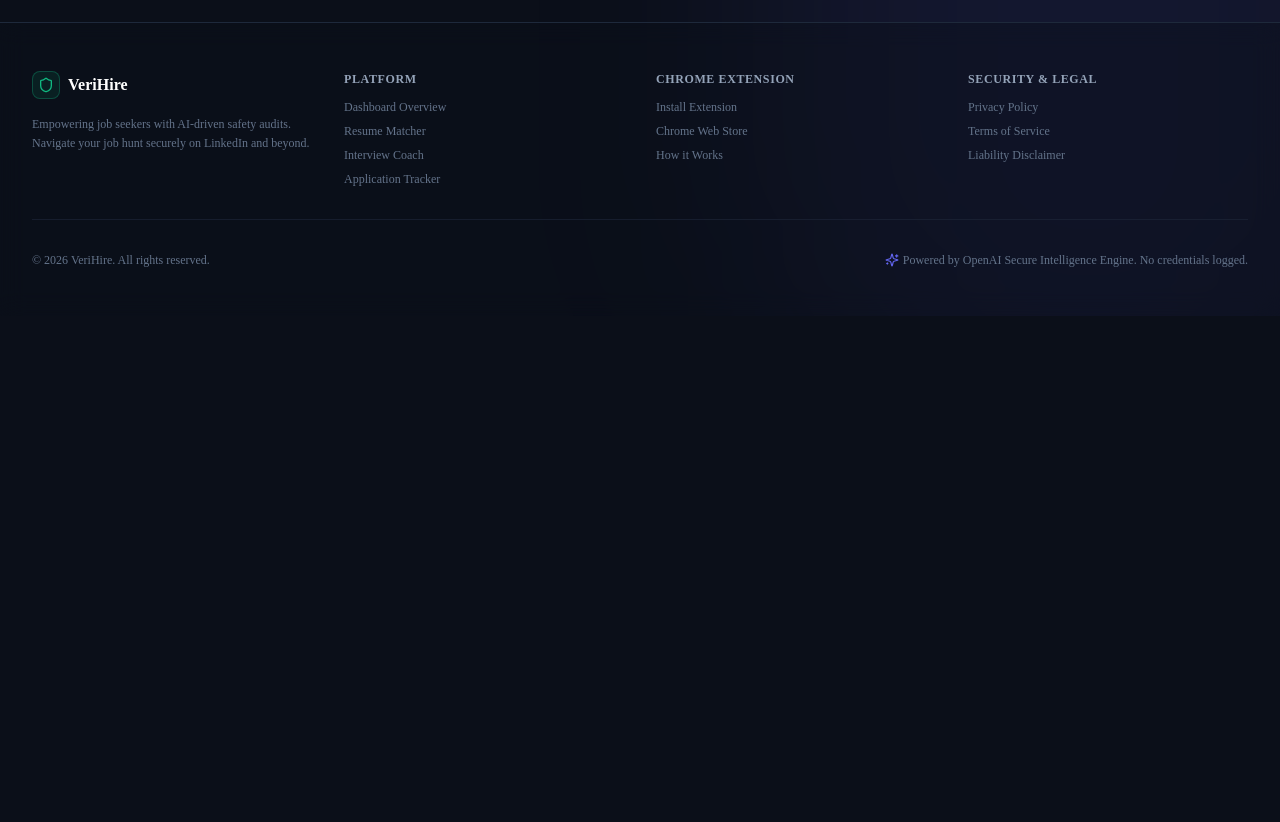
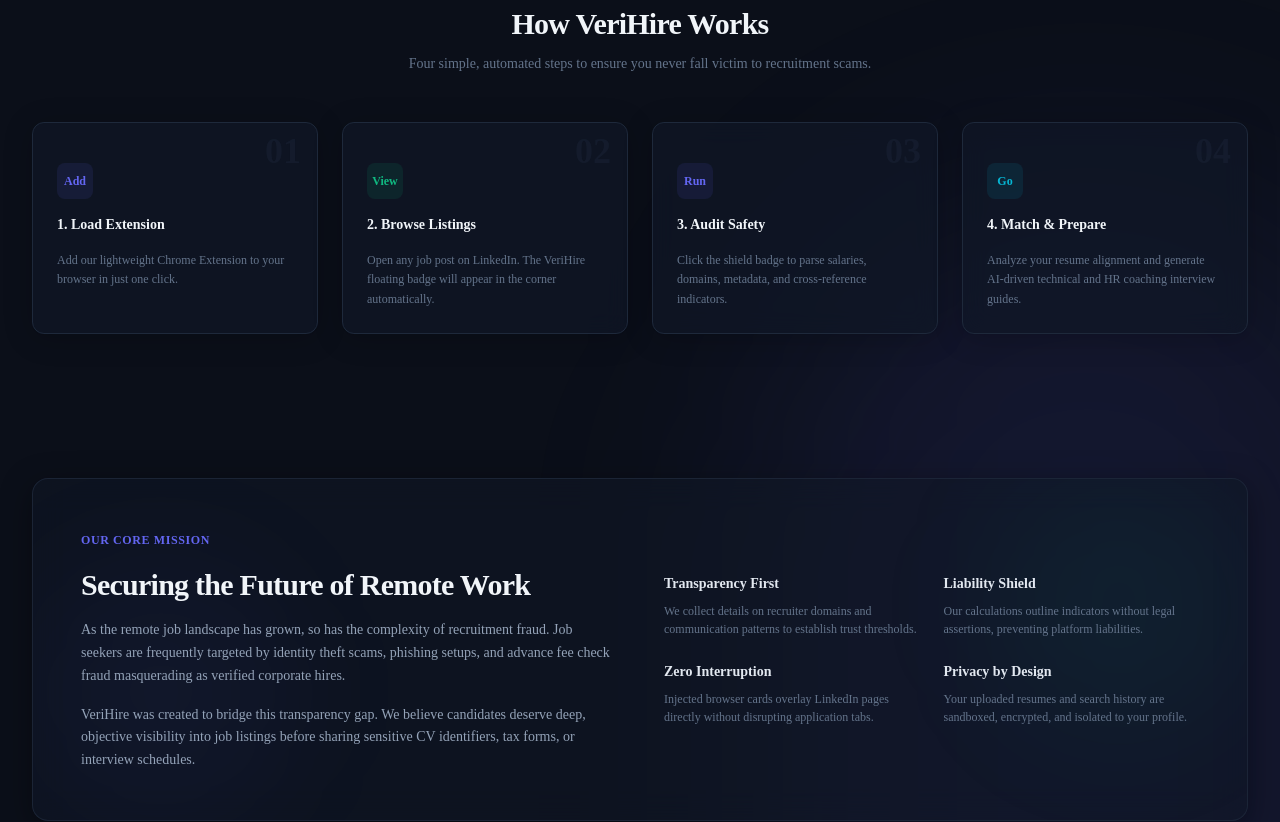
Before and after one commit to jyotidxt/veriHire, a Next.js app in the folder web/: page / in a window 1280 px wide. Shown: the part 1440-2262 px from the top of the page. Before the commit the page ends 1756 px from the top, so only its background shows below. Built offline with nearby package versions, Linux system fonts and the light colour scheme; no server answers.

Commit message:
final errors resolved

```diff
--- a/web/src/app/page.tsx
+++ b/web/src/app/page.tsx
@@ -147,6 +147,113 @@
             </p>
           </Card>
         </div>
+
+        {/* How It Works Section */}
+        <div className="mt-36 space-y-12">
+          <div className="text-center max-w-2xl mx-auto space-y-3">
+            <h2 className="text-3xl font-bold tracking-tight">How VeriHire Works</h2>
+            <p className="text-sm text-slate-500">
+              Four simple, automated steps to ensure you never fall victim to recruitment scams.
+            </p>
+          </div>
+
+          <div className="grid grid-cols-1 sm:grid-cols-2 lg:grid-cols-4 gap-6">
+            <Card className="relative overflow-hidden space-y-4 border-slate-200 dark:border-slate-800">
+              <span className="absolute top-2 right-4 text-4xl font-extrabold text-slate-200/50 dark:text-slate-800/40 select-none">01</span>
+              <div className="w-9 h-9 rounded-lg bg-brand-violet/10 flex items-center justify-center">
+                <span className="text-xs font-bold text-brand-violet">Add</span>
+              </div>
+              <h4 className="font-bold text-sm">1. Load Extension</h4>
+              <p className="text-xs text-slate-500 leading-relaxed">
+                Add our lightweight Chrome Extension to your browser in just one click.
+              </p>
+            </Card>
+
+            <Card className="relative overflow-hidden space-y-4 border-slate-200 dark:border-slate-800">
+              <span className="absolute top-2 right-4 text-4xl font-extrabold text-slate-200/50 dark:text-slate-800/40 select-none">02</span>
+              <div className="w-9 h-9 rounded-lg bg-emerald-500/10 flex items-center justify-center">
+                <span className="text-xs font-bold text-emerald-500">View</span>
+              </div>
+              <h4 className="font-bold text-sm">2. Browse Listings</h4>
+              <p className="text-xs text-slate-500 leading-relaxed">
+                Open any job post on LinkedIn. The VeriHire floating badge will appear in the corner automatically.
+              </p>
+            </Card>
+
+            <Card className="relative overflow-hidden space-y-4 border-slate-200 dark:border-slate-800">
+              <span className="absolute top-2 right-4 text-4xl font-extrabold text-slate-200/50 dark:text-slate-800/40 select-none">03</span>
+              <div className="w-9 h-9 rounded-lg bg-indigo-500/10 flex items-center justify-center">
+                <span className="text-xs font-bold text-indigo-500">Run</span>
+              </div>
+              <h4 className="font-bold text-sm">3. Audit Safety</h4>
+              <p className="text-xs text-slate-500 leading-relaxed">
+                Click the shield badge to parse salaries, domains, metadata, and cross-reference indicators.
+              </p>
+            </Card>
+
+            <Card className="relative overflow-hidden space-y-4 border-slate-200 dark:border-slate-800">
+              <span className="absolute top-2 right-4 text-4xl font-extrabold text-slate-200/50 dark:text-slate-800/40 select-none">04</span>
+              <div className="w-9 h-9 rounded-lg bg-cyan-500/10 flex items-center justify-center">
+                <span className="text-xs font-bold text-cyan-500">Go</span>
+              </div>
+              <h4 className="font-bold text-sm">4. Match & Prepare</h4>
+              <p className="text-xs text-slate-500 leading-relaxed">
+                Analyze your resume alignment and generate AI-driven technical and HR coaching interview guides.
+              </p>
+            </Card>
+          </div>
+        </div>
+
+        {/* About VeriHire Section */}
+        <div className="mt-36 glass-panel rounded-2xl border border-slate-200 dark:border-slate-800/80 p-8 md:p-12 relative overflow-hidden">
+          <div className="absolute top-0 right-0 w-64 h-64 bg-emerald-500/5 rounded-full blur-3xl pointer-events-none" />
+          <div className="absolute bottom-0 left-0 w-64 h-64 bg-brand-violet/5 rounded-full blur-3xl pointer-events-none" />
+
+          <div className="grid grid-cols-1 lg:grid-cols-2 gap-12 items-center relative z-10">
+            {/* Left Col */}
+            <div className="space-y-4">
+              <span className="text-xs font-bold uppercase tracking-wider text-brand-violet">Our Core Mission</span>
+              <h2 className="text-3xl font-extrabold tracking-tight">Securing the Future of Remote Work</h2>
+              <p className="text-sm text-slate-600 dark:text-slate-400 leading-relaxed">
+                As the remote job landscape has grown, so has the complexity of recruitment fraud. Job seekers are frequently targeted by identity theft scams, phishing setups, and advance fee check fraud masquerading as verified corporate hires.
+              </p>
+              <p className="text-sm text-slate-600 dark:text-slate-400 leading-relaxed">
+                VeriHire was created to bridge this transparency gap. We believe candidates deserve deep, objective visibility into job listings before sharing sensitive CV identifiers, tax forms, or interview schedules.
+              </p>
+            </div>
+
+            {/* Right Col */}
+            <div className="grid grid-cols-1 sm:grid-cols-2 gap-6">
+              <div className="space-y-2">
+                <h4 className="text-sm font-bold text-slate-800 dark:text-slate-200">Transparency First</h4>
+                <p className="text-xs text-slate-500 leading-normal">
+                  We collect details on recruiter domains and communication patterns to establish trust thresholds.
+                </p>
+              </div>
+
+              <div className="space-y-2">
+                <h4 className="text-sm font-bold text-slate-800 dark:text-slate-200">Liability Shield</h4>
+                <p className="text-xs text-slate-500 leading-normal">
+                  Our calculations outline indicators without legal assertions, preventing platform liabilities.
+                </p>
+              </div>
+
+              <div className="space-y-2">
+                <h4 className="text-sm font-bold text-slate-800 dark:text-slate-200">Zero Interruption</h4>
+                <p className="text-xs text-slate-500 leading-normal">
+                  Injected browser cards overlay LinkedIn pages directly without disrupting application tabs.
+                </p>
+              </div>
+
+              <div className="space-y-2">
+                <h4 className="text-sm font-bold text-slate-800 dark:text-slate-200">Privacy by Design</h4>
+                <p className="text-xs text-slate-500 leading-normal">
+                  Your uploaded resumes and search history are sandboxed, encrypted, and isolated to your profile.
+                </p>
+              </div>
+            </div>
+          </div>
+        </div>
       </main>
 
       {/* Footer Section */}
@@ -238,11 +345,10 @@
             </div>
           </div>
 
-          <div className="pt-8 flex flex-col sm:flex-row items-center justify-between gap-4 text-xs text-slate-500">
+          <div className="pt-8 flex flex-col sm:flex-row items-center justify-between gap-4 text-sm md:text-base font-semibold text-slate-600 dark:text-slate-400">
             <span>&copy; 2026 VeriHire. All rights reserved.</span>
-            <div className="flex items-center gap-1">
-              <Sparkles className="w-3.5 h-3.5 text-brand-violet" />
-              <span>Powered by OpenAI Secure Intelligence Engine. No credentials logged.</span>
+            <div className="flex items-center gap-1 text-slate-800 dark:text-white">
+              <span>Made with ❤️ by Jyoti Dixit</span>
             </div>
           </div>
         </div>
```
